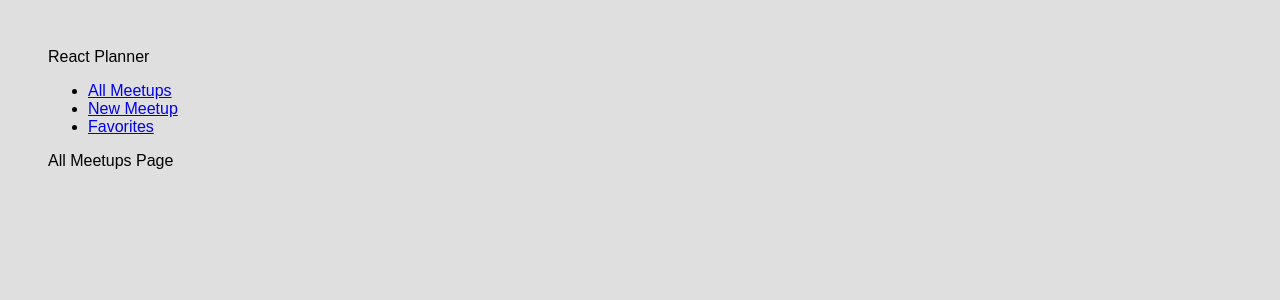
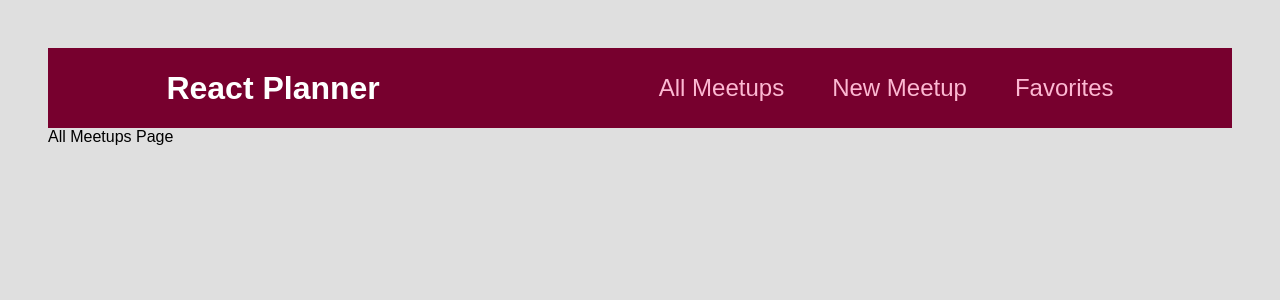
Before and after one commit to OdellP/React-planner, a React (Create React App) app: page / in a window 1280 px wide. Shown: the top 300 px of the page. Built offline with nearby package versions, Linux system fonts and the light colour scheme.

Commit message:
Added navbar css styling

```diff
--- a/src/components/layout/MainNavigation.js
+++ b/src/components/layout/MainNavigation.js
@@ -1,9 +1,10 @@
 import { Link } from 'react-router-dom';
+import classes from './MainNavigation.module.css';
 
 function MainNavigation() {
   return (
-    <header>
-      <div>React Planner</div>
+    <header className={classes.header}>
+      <div className={classes.logo}>React Planner</div>
       <nav>
         <ul>
           <li>
--- /dev/null
+++ b/src/components/layout/MainNavigation.module.css
@@ -0,0 +1,47 @@
+.header {
+  width: 100%;
+  height: 5rem;
+  display: flex;
+  align-items: center;
+  justify-content: space-between;
+  background-color: #77002e;
+  padding: 0 10%;
+}
+
+.logo {
+  font-size: 2rem;
+  color: white;
+  font-weight: bold;
+}
+
+.header ul {
+  list-style: none;
+  margin: 0;
+  padding: 0;
+  display: flex;
+  align-items: baseline;
+}
+
+.header li {
+  margin-left: 3rem;
+}
+
+.header a {
+  text-decoration: none;
+  font-size: 1.5rem;
+  color: #fcb8d2;
+}
+
+.header a:hover,
+.header a:active,
+.header a.active {
+  color: white;
+}
+
+.badge {
+  background-color: #cc2062;
+  color: white;
+  border-radius: 12px;
+  padding: 0 1rem;
+  margin-left: 0.5rem;
+}
```
